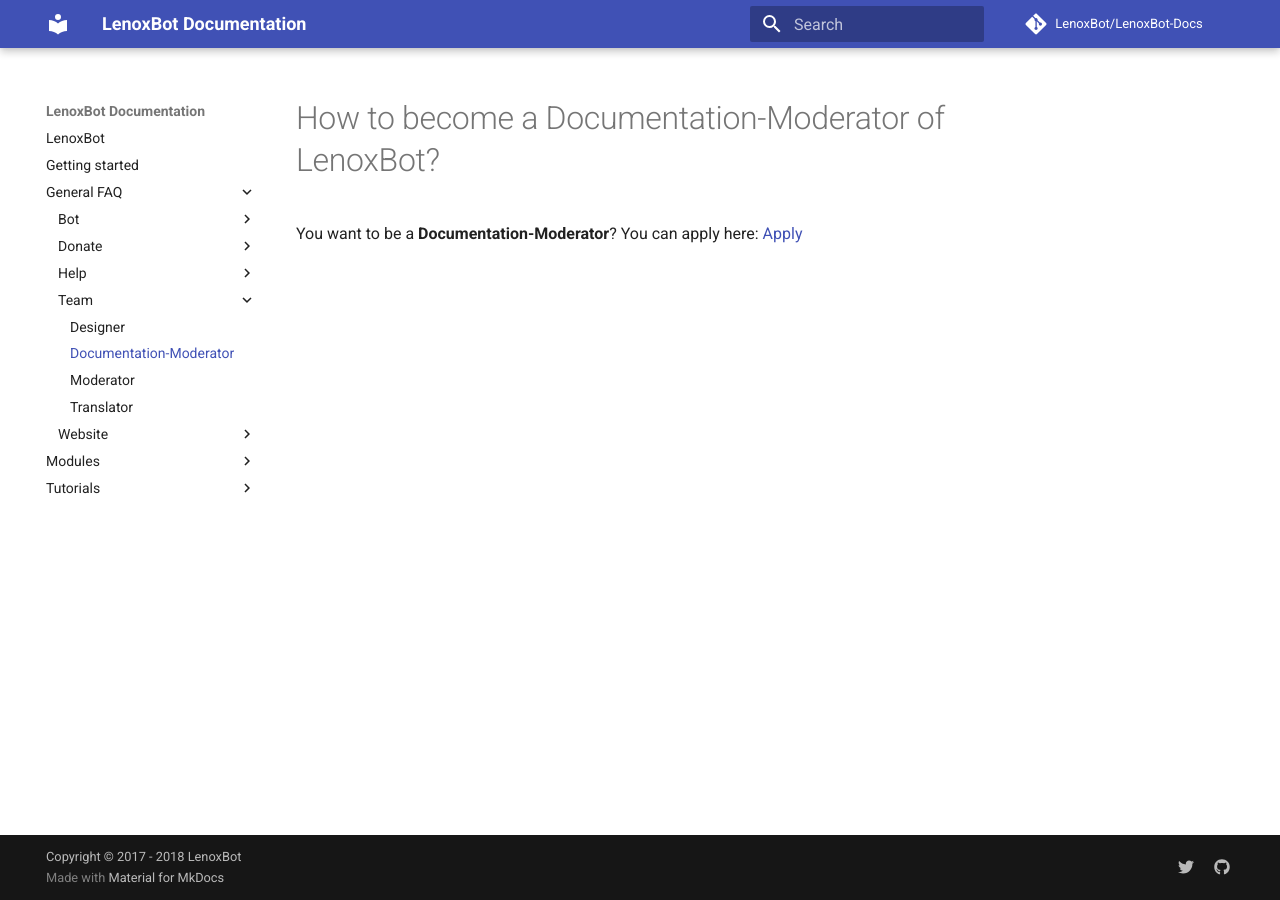
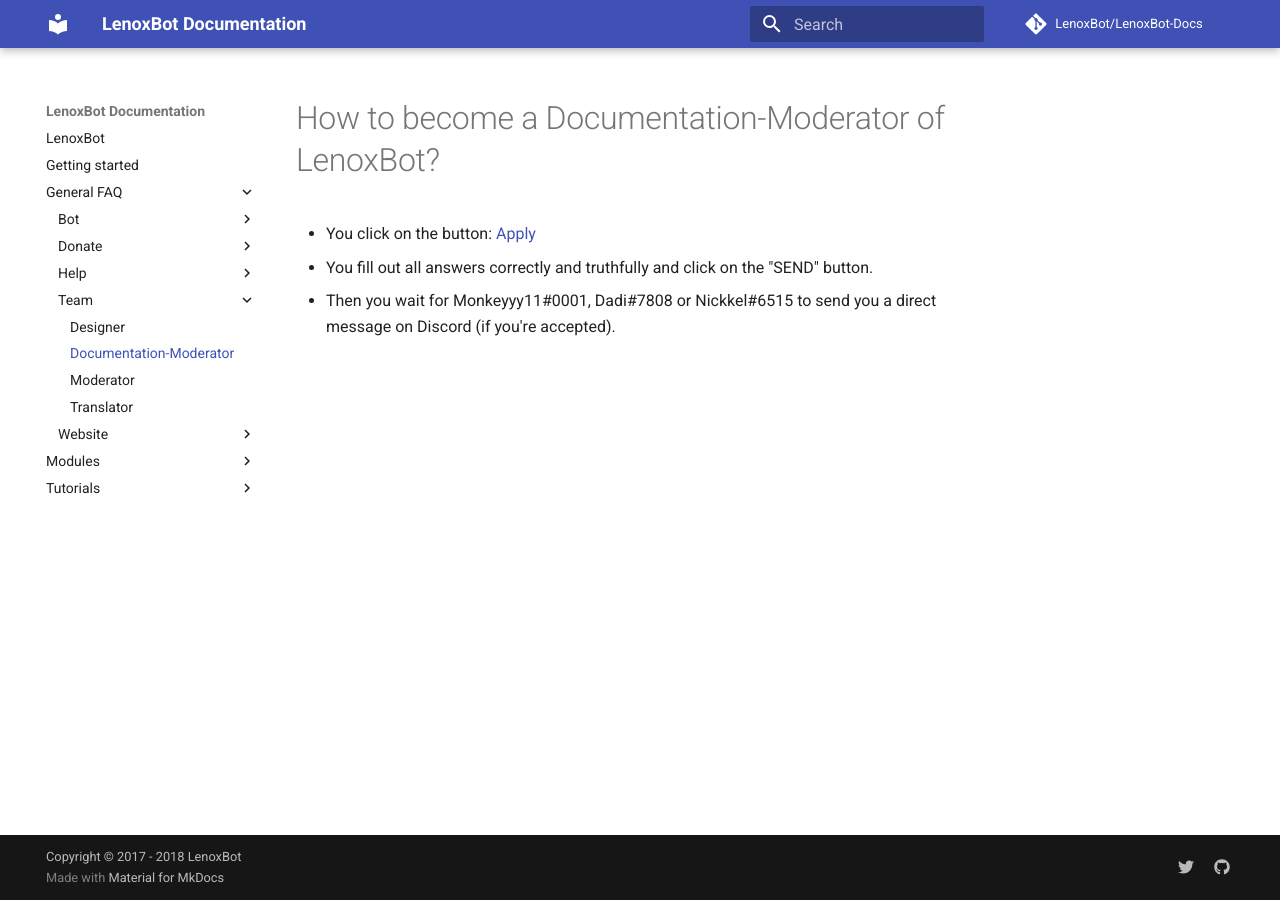
Before and after one commit to gillesheinesch/LenoxBot-Docs, an MkDocs documentation site: the page built from docs/General FAQ/Team/Documentation-Moderator.md, in a window 1280 px wide. Built offline with MkDocs 1.6.1 and Material for MkDocs 9.7.7, drawn with Linux system fonts in a browser that asks for light colours; comment, search, counter and statistics services are not loaded.

Commit message:
Update Documentation-Moderator.md

```diff
--- a/docs/General FAQ/Team/Documentation-Moderator.md
+++ b/docs/General FAQ/Team/Documentation-Moderator.md
@@ -3,4 +3,6 @@
 
 # How to become a Documentation-Moderator of LenoxBot?
 
-You want to be a **Documentation-Moderator**? You can apply here: [Apply](https://docs.google.com/forms/d/e/1FAIpQLSe-KD6k0MVrWzNk5p6H8p6o1g0Z6dEu0p0t8TD2TsGx5h6I7Q/viewform)
+* You click on the button: [Apply](https://docs.google.com/forms/d/e/1FAIpQLSe-KD6k0MVrWzNk5p6H8p6o1g0Z6dEu0p0t8TD2TsGx5h6I7Q/viewform)
+* You fill out all answers correctly and truthfully and click on the "SEND" button.
+* Then you wait for Monkeyyy11#0001, Dadi#7808 or Nickkel#6515 to send you a direct message on Discord (if you're accepted).
```
